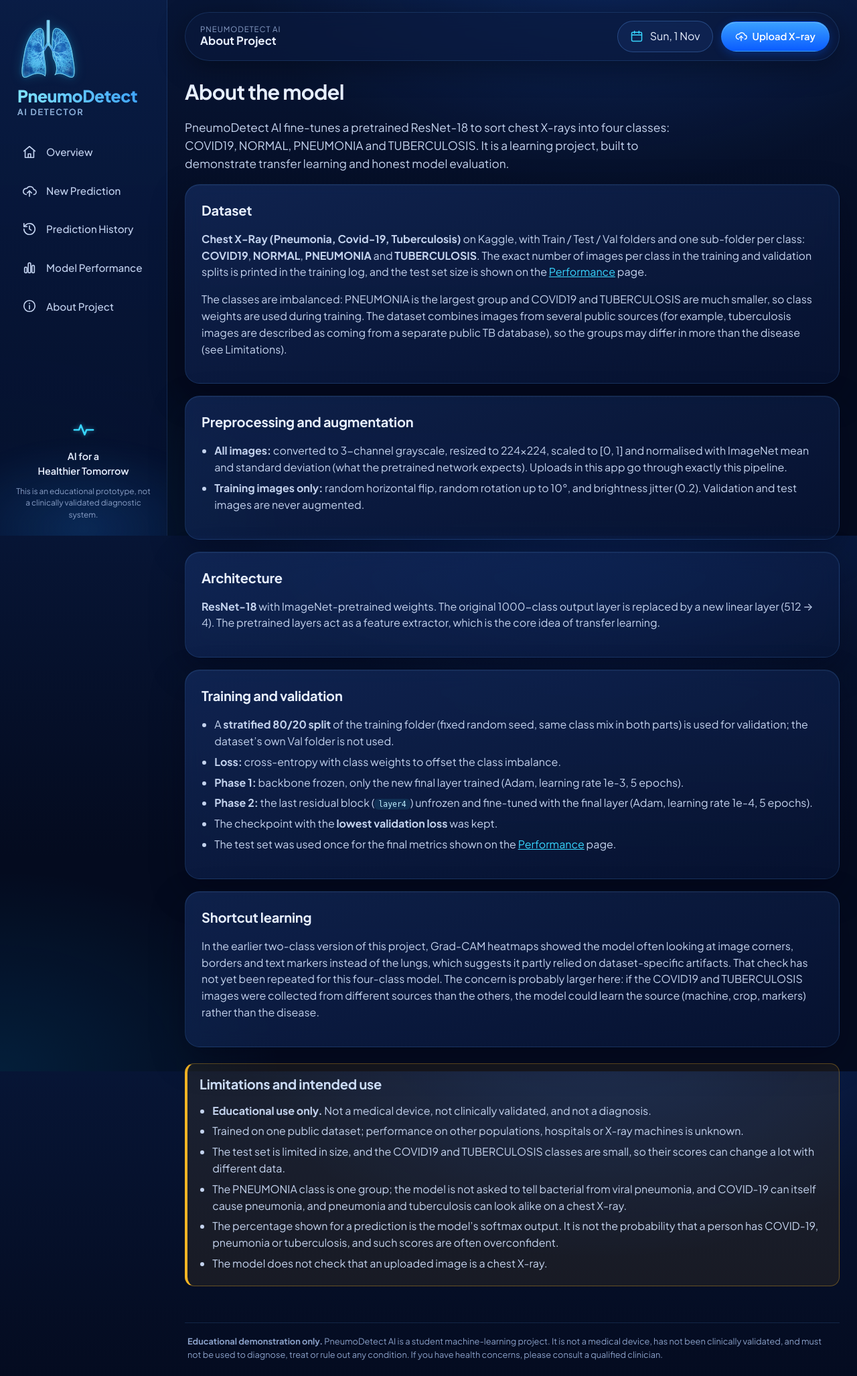
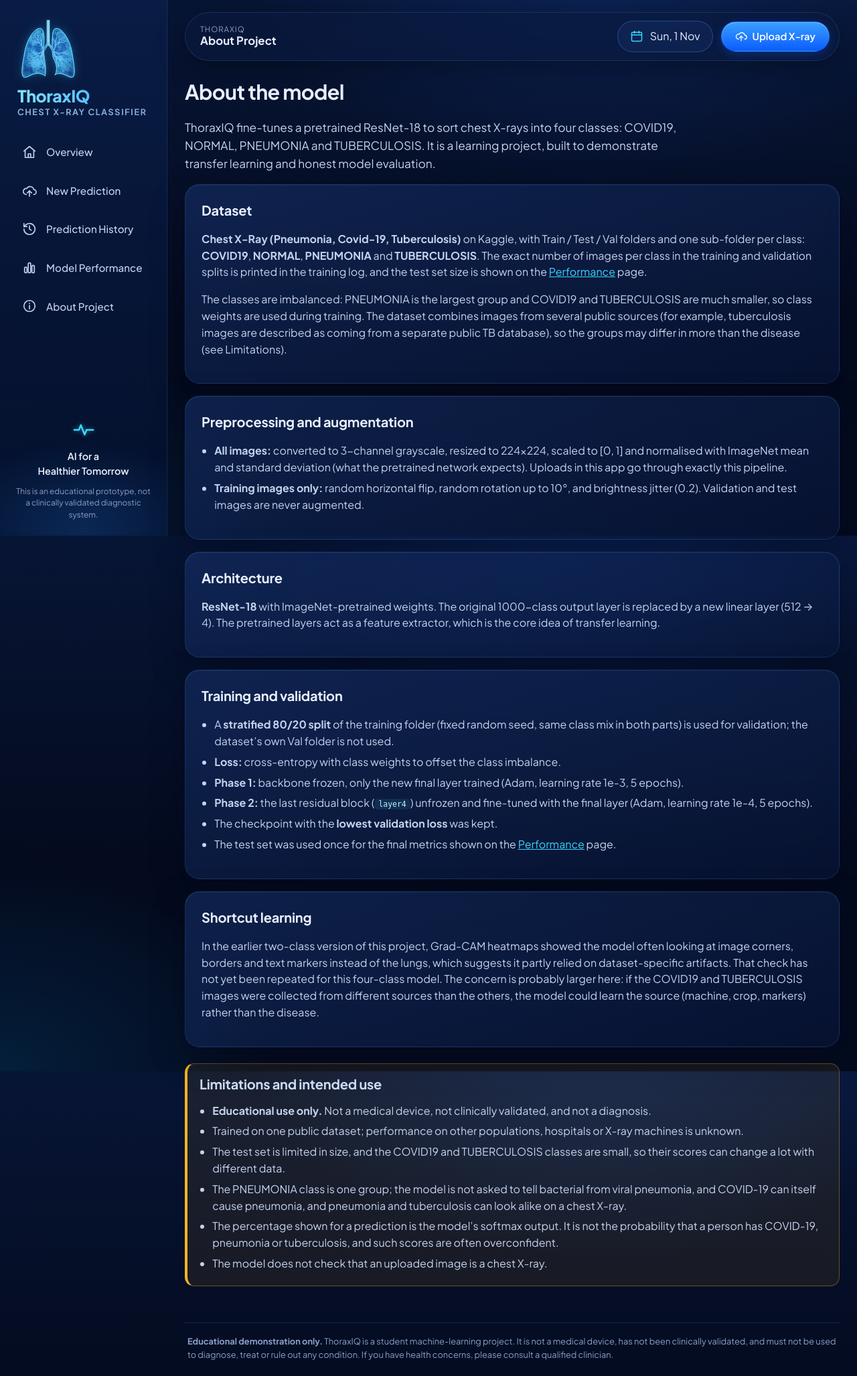
Before and after one commit to kpr3306-lab/Chest_X-Ray_Classifier, a Django app: template detector/templates/detector/about.html in a window 1280 px wide. Shown: the whole page at 67% size. Run offline with Django 4.2, Linux system fonts and the light colour scheme; the template is opened without the code that fills it, so the values that code supplies are empty.

Commit message:
Update PneumoDetect AI application

```diff
--- a/detector/templates/detector/about.html
+++ b/detector/templates/detector/about.html
@@ -1,10 +1,10 @@
 {% extends "detector/base.html" %}
-{% block title %}About the model &middot; PneumoDetect AI{% endblock %}
+{% block title %}About the model &middot; ThoraxIQ{% endblock %}
 {% block heading %}About Project{% endblock %}
 {% block content %}
 <div class="prose">
 <h1>About the model</h1>
-<p class="lead">PneumoDetect AI fine-tunes a pretrained ResNet-18 to sort chest X-rays into four classes: COVID19, NORMAL, PNEUMONIA and TUBERCULOSIS.
+<p class="lead">ThoraxIQ fine-tunes a pretrained ResNet-18 to sort chest X-rays into four classes: COVID19, NORMAL, PNEUMONIA and TUBERCULOSIS.
 It is a learning project, built to demonstrate transfer learning and honest model evaluation.</p>
 
 <section class="panel">
--- a/detector/templates/detector/base.html
+++ b/detector/templates/detector/base.html
@@ -3,7 +3,7 @@
 <head>
   <meta charset="utf-8">
   <meta name="viewport" content="width=device-width, initial-scale=1">
-  <title>{% block title %}PneumoDetect AI{% endblock %}</title>
+  <title>{% block title %}ThoraxIQ{% endblock %}</title>
   <link rel="preconnect" href="https://fonts.googleapis.com">
   <link rel="preconnect" href="https://fonts.gstatic.com" crossorigin>
   <link rel="stylesheet" href="https://fonts.googleapis.com/css2?family=Plus+Jakarta+Sans:wght@400;500;600;700;800&display=swap">
@@ -45,7 +45,7 @@
     <aside class="sidebar">
       <a class="brand" href="{% url 'detector:home' %}">
         <img src="{% static 'detector/img/lungs.svg' %}" alt="" class="brand-lungs">
-        <span class="brand-name">PneumoDetect<span>AI Detector</span></span>
+        <span class="brand-name">ThoraxIQ<span>Chest X-ray Classifier</span></span>
       </a>
       <nav class="side-nav" aria-label="Main">
         <a href="{% url 'detector:home' %}" {% if current == 'home' %}class="active" aria-current="page"{% endif %}><svg class="ic"><use href="#i-home"/></svg>Overview</a>
@@ -64,7 +64,7 @@
     <div class="main">
       <header class="topbar">
         <div class="topbar-title">
-          <span class="crumb">PneumoDetect AI</span>
+          <span class="crumb">ThoraxIQ</span>
           <strong>{% block heading %}Overview{% endblock %}</strong>
         </div>
         <nav class="icon-nav" aria-label="Quick links">
@@ -112,7 +112,7 @@
       </main>
 
       <footer class="site-footer">
-        <strong>Educational demonstration only.</strong> PneumoDetect AI is a student machine-learning project.
+        <strong>Educational demonstration only.</strong> ThoraxIQ is a student machine-learning project.
         It is not a medical device, has not been clinically validated, and must not be used to diagnose,
         treat or rule out any condition. If you have health concerns, please consult a qualified clinician.
       </footer>
--- a/detector/templates/detector/dashboard.html
+++ b/detector/templates/detector/dashboard.html
@@ -1,6 +1,6 @@
 {% extends "detector/base.html" %}
 {% load static %}
-{% block title %}Model performance &middot; PneumoDetect AI{% endblock %}
+{% block title %}Model performance &middot; ThoraxIQ{% endblock %}
 {% block heading %}Model Performance{% endblock %}
 {% block content %}
 <h1>Model performance</h1>
--- a/detector/templates/detector/history.html
+++ b/detector/templates/detector/history.html
@@ -1,5 +1,5 @@
 {% extends "detector/base.html" %}
-{% block title %}History &middot; PneumoDetect AI{% endblock %}
+{% block title %}History &middot; ThoraxIQ{% endblock %}
 {% block heading %}Prediction History{% endblock %}
 {% block content %}
 <h1>Prediction history</h1>
--- a/detector/templates/detector/result.html
+++ b/detector/templates/detector/result.html
@@ -1,5 +1,5 @@
 {% extends "detector/base.html" %}
-{% block title %}Result &middot; PneumoDetect AI{% endblock %}
+{% block title %}Result &middot; ThoraxIQ{% endblock %}
 {% block heading %}Prediction Result{% endblock %}
 {% block content %}
 <div class="page-head">
--- a/detector/templates/detector/upload.html
+++ b/detector/templates/detector/upload.html
@@ -1,6 +1,6 @@
 {% extends "detector/base.html" %}
 {% load static %}
-{% block title %}Upload X-ray &middot; PneumoDetect AI{% endblock %}
+{% block title %}Upload X-ray &middot; ThoraxIQ{% endblock %}
 {% block heading %}New Prediction{% endblock %}
 {% block content %}
 <div class="page-head">
--- a/detector/tests.py
+++ b/detector/tests.py
@@ -37,7 +37,7 @@ class FlowTests(TestCase):
 
     def test_home_contains_required_content(self):
         html = self.client.get(reverse("detector:home")).content.decode()
-        self.assertIn("PneumoDetect", html)
+        self.assertIn("ThoraxIQ", html)
         self.assertIn("Upload X-ray", html)
         self.assertIn("How the AI model works", html)
 
```
Also changed, not shown: README.md.
